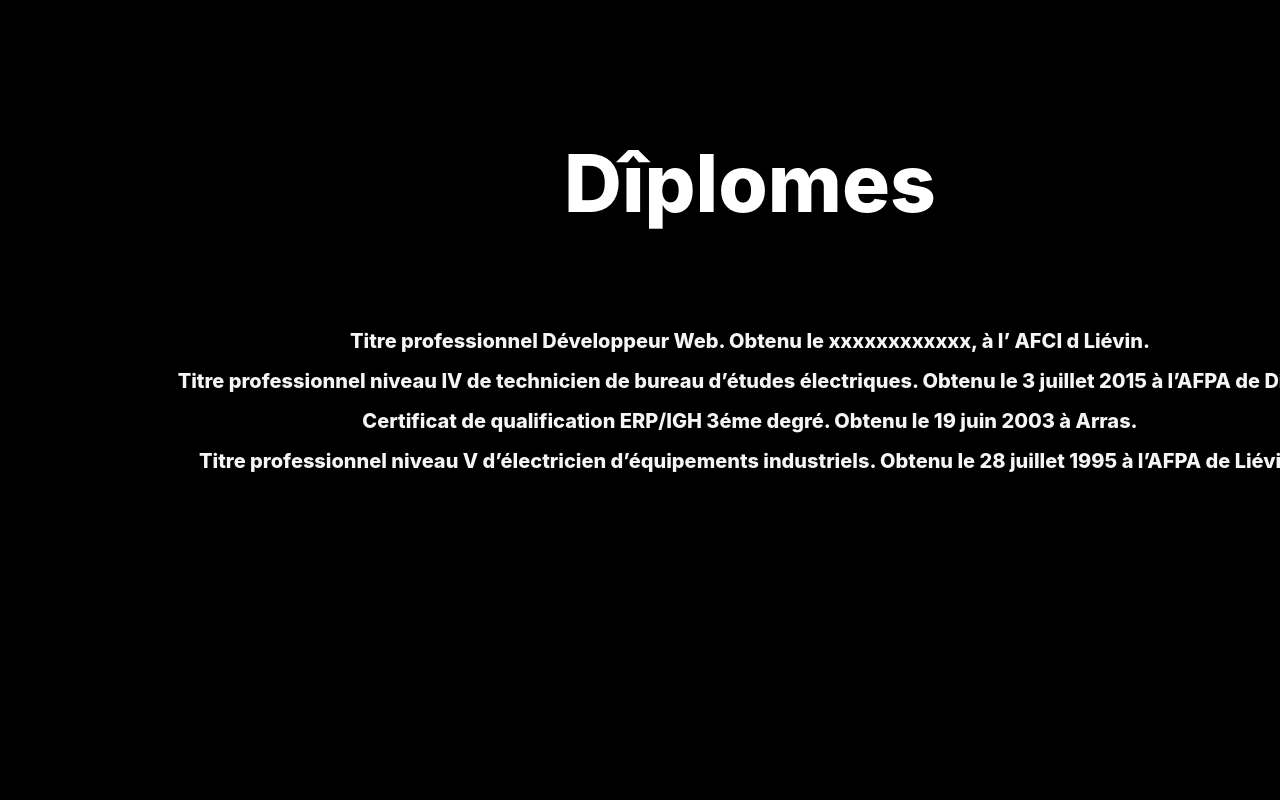
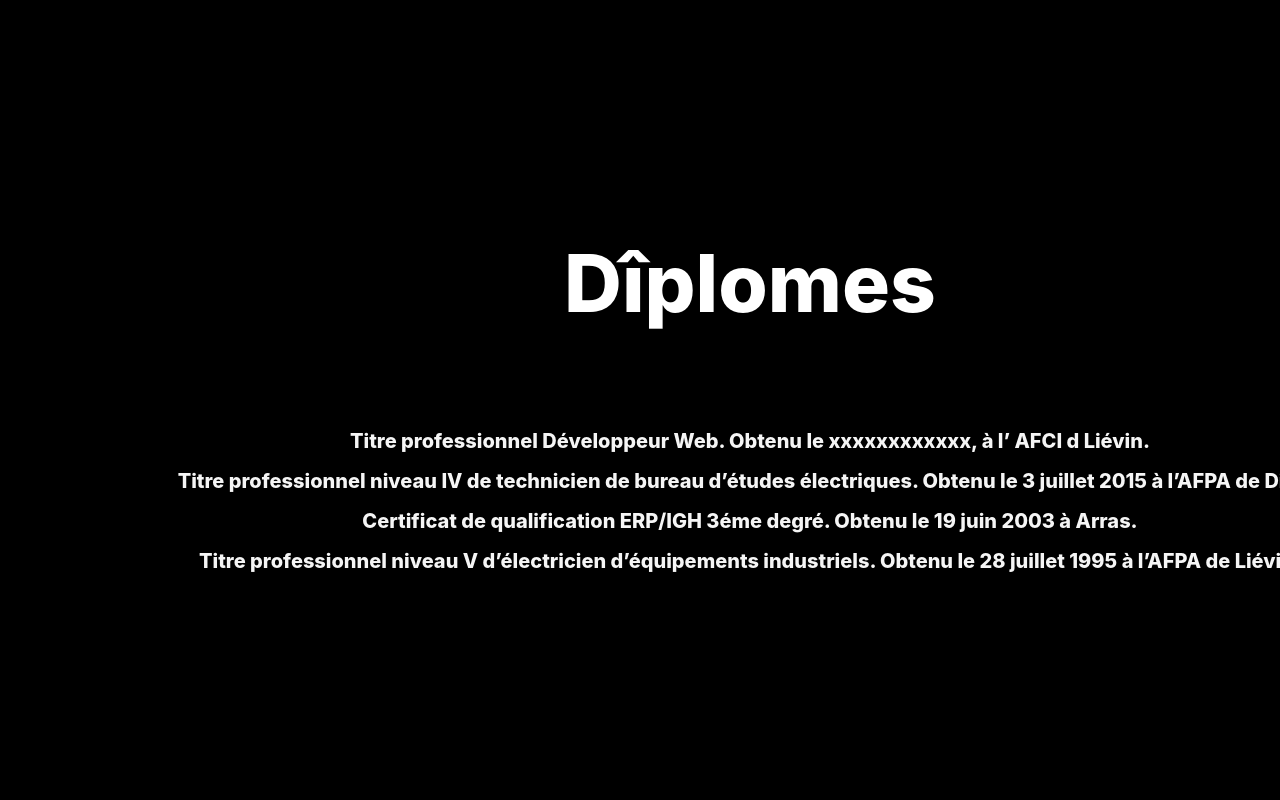
Before and after one commit to davidFt62/maquette-CV, a plain HTML site: page index.html in a window 1280 px wide. Shown: the part 1420-2220 px from the top of the page. Drawn offline with Linux system fonts and the light colour scheme; a web font is replaced by a local one.

Commit message:
dernière modification cadrage

```diff
--- a/style.css
+++ b/style.css
@@ -144,7 +144,7 @@ nav {
 .diplomes {
     color: #FFFFFF;
     height: 600px;
-    margin: 200px auto 60px auto;
+    margin: 300px auto 60px auto;
     display: flex;
     flex-direction: column;
     justify-content: center;
```
